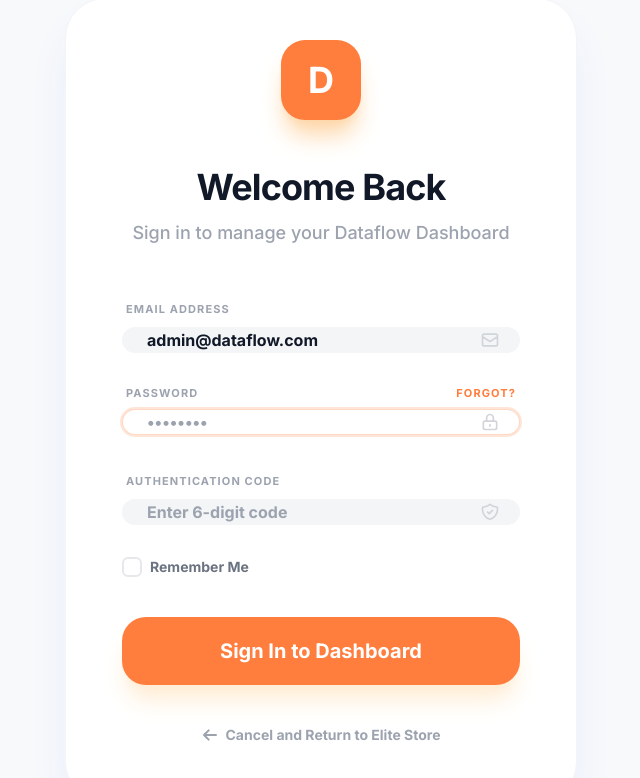
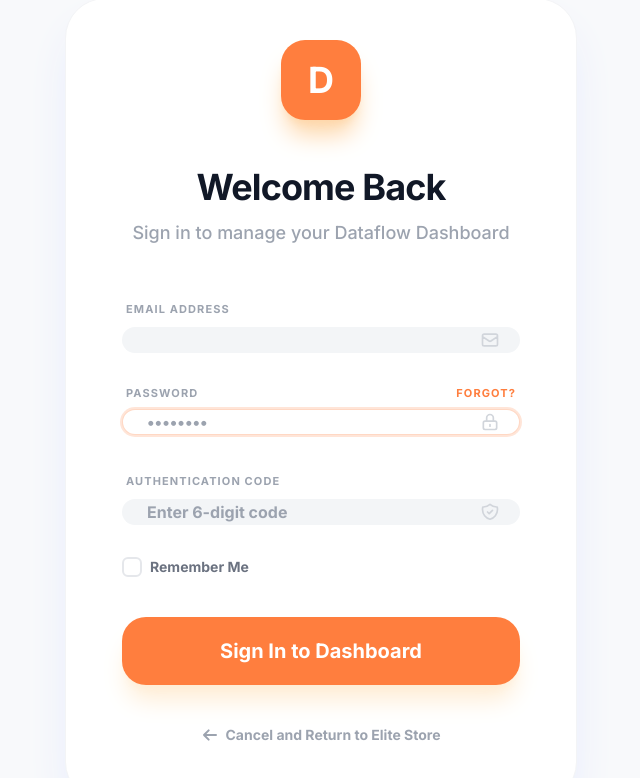
Before and after one commit to sfmyboost-prog/landing-pag, a React (Vite) app: page / in a window 1280 px wide. Both pictures are taken after a click on the button "Admin". Shown: the top 778 px of the page, without its empty margins (319-959 px from the left). Built offline with nearby package versions, Linux system fonts and the light colour scheme; no server answers; the database is empty.

Commit message:
feat(login): Clear default admin credentials
Remove hardcoded default email and error message for administrator login. This ensures users are prompted to enter their actual credentials rather than relying on pre-filled or suggested incorrect values.

```diff
--- a/components/AdminLogin.tsx
+++ b/components/AdminLogin.tsx
@@ -9,7 +9,7 @@
 }
 
 const AdminLogin: React.FC<AdminLoginProps> = ({ onLoginSuccess, onBack }) => {
-  const [email, setEmail] = useState('admin@dataflow.com');
+  const [email, setEmail] = useState('');
   const [password, setPassword] = useState('');
   const [authCode, setAuthCode] = useState('');
   const [error, setError] = useState('');
@@ -49,7 +49,7 @@
         onLoginSuccess();
       }
     } else {
-      setError('Invalid administrator credentials. Try: admin123');
+      setError('Invalid administrator credentials.');
     }
   };
 
```
